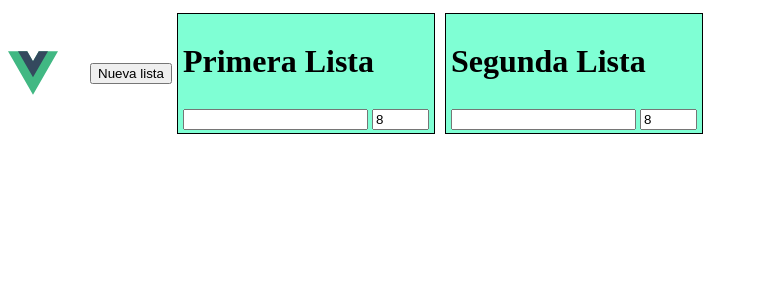
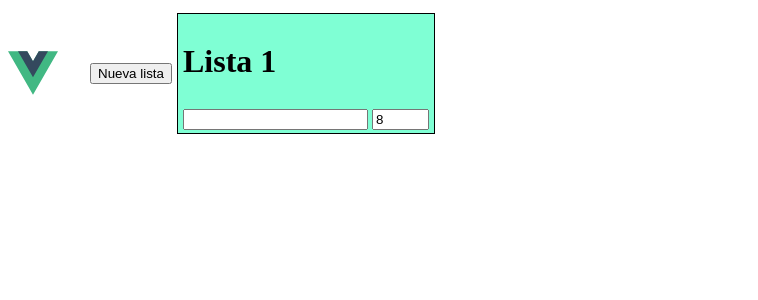
Before and after one commit to albertomozo/VUE-listas, a Vue app: page / in a window 1280 px wide. Shown: the top 300 px of the page, without its empty margins (0-758 px from the left). Built offline with nearby package versions, Linux system fonts and the light colour scheme.

Commit message:
replanteamiento estructura (esquema drag drop)

```diff
--- a/src/App.vue
+++ b/src/App.vue
@@ -1,17 +1,26 @@
 <script setup>
-  import { createApp } from 'vue';
-  import ListaCompra from './components/ListaCompra.vue'
+  import { createApp,reactive } from 'vue';
+  import ListaCompra from './components/ListaCompra.vue';
+ const  tableros = reactive([{ id:'1', textoLista: 'Lista 1'}]);
+
 
   function nuevaLista()
   {
-    const textoLista = prompt('Ingrese el texto de la lista');
-    const app = createApp(ListaCompra, { msg: textoLista });
-    const nuevaInstancia = app.mount(document.createElement('div'));
-    document.querySelector(".wrapper").appendChild(nuevaInstancia.$el);
+      const textoLista = prompt('Ingrese el texto de la lista');
+  /*    const app = createApp(ListaCompra, { msg: textoLista });
+      const nuevaInstancia = app.mount(document.createElement('div'));
+      document.querySelector(".wrapper").appendChild(nuevaInstancia.$el); */
 
 
+    if (textoLista) {
+      const tablero = {
+        id: crypto.randomUUID(),
+        textoLista : textoLista
+      }
+      tableros.push(tablero);
+    }
+
   }
-
 </script>
 
 <template>
@@ -19,8 +28,13 @@
     <img alt="Vue logo" class="logo" src="./assets/logo.svg" width="50" height="50" />
     <button @click="nuevaLista">Nueva lista</button>
     <div class="wrapper">
-      <ListaCompra msg="Primera Lista" />
-      <ListaCompra msg="Segunda Lista" />
+     <!--  <ListaCompra msg="Primera Lista" />
+      <ListaCompra msg="Segunda Lista" /> -->
+      <ListaCompra v-for="tablero in tableros"
+        :msg="tablero.textoLista"
+        :tableroId="tablero.id"
+        :key="tablero.id"
+      />
     </div>
   </header>
 
--- a/src/components/ListaCompra.vue
+++ b/src/components/ListaCompra.vue
@@ -6,6 +6,10 @@
     msg: {
         type: String,
         required: true
+    },
+    tableroId : {
+        type :String,
+        required:true
     }
     })
 
@@ -17,7 +21,7 @@
     function   handleNewItem(texto) {
         console.log('entro enter');
         console.log(texto.value);
-;                if (texto.value !== "" ) {
+;          if (texto.value !== "" ) {
                 lista.push(texto.value);
                 texto.value = "";
                 console.log(lista);
@@ -40,6 +44,32 @@
 
     }
 
+    function onDrop(evt,board){
+        console.log(board); // id tablero destino
+        const { boardId, itemId } = JSON.parse(evt.dataTransfer.getData("item")); //
+        console.log({ boardId, itemId });
+
+        console.log(lista);
+        console.log(lista.boardId);
+        //lista.push(
+
+     /*   const board = tableros.find((tablero) => tablero.id === boardId);
+     const item = board.items.find((item) => item.id === itemId);
+        board.items = board.items.filter((i) => i.id !== item.id);
+        dest.items.push({ ...item }); */
+
+    }
+
+    function startDrag(evt,boardId,itemId) {
+        console.log('start drag');
+        console.log(boardId, itemId);
+        evt.dataTransfer.dropEffect = "move";
+        evt.dataTransfer.effectAllowed = "move";
+        console.log(JSON.stringify({ boardId, itemId }));
+        evt.dataTransfer.setData("item", JSON.stringify({ boardId, itemId }));
+        /* event.dataTransfer.setData("text", event.target.id); */
+    }
+
 
 
 
@@ -53,8 +83,15 @@
         <InputView @on-new-item="(text) => handleNewItem(text)" />
 
 
-        <div class="tags">
-            <div class="tag" v-for="(producto, index) in lista" :key="index">
+        <div class="tags"
+            @drop="onDrop($event,tableroId)"
+            @dragover.prevent
+            @dragenter.prevent
+
+
+        >
+            <div class="tag" v-for="(producto, index) in lista" :key="index"
+            draggable="true"   @dragstart="startDrag($event, tableroId, index)">
             {{ producto }} <button @click="() => deleteTag(producto)">X</button>
 
             </div>
```
